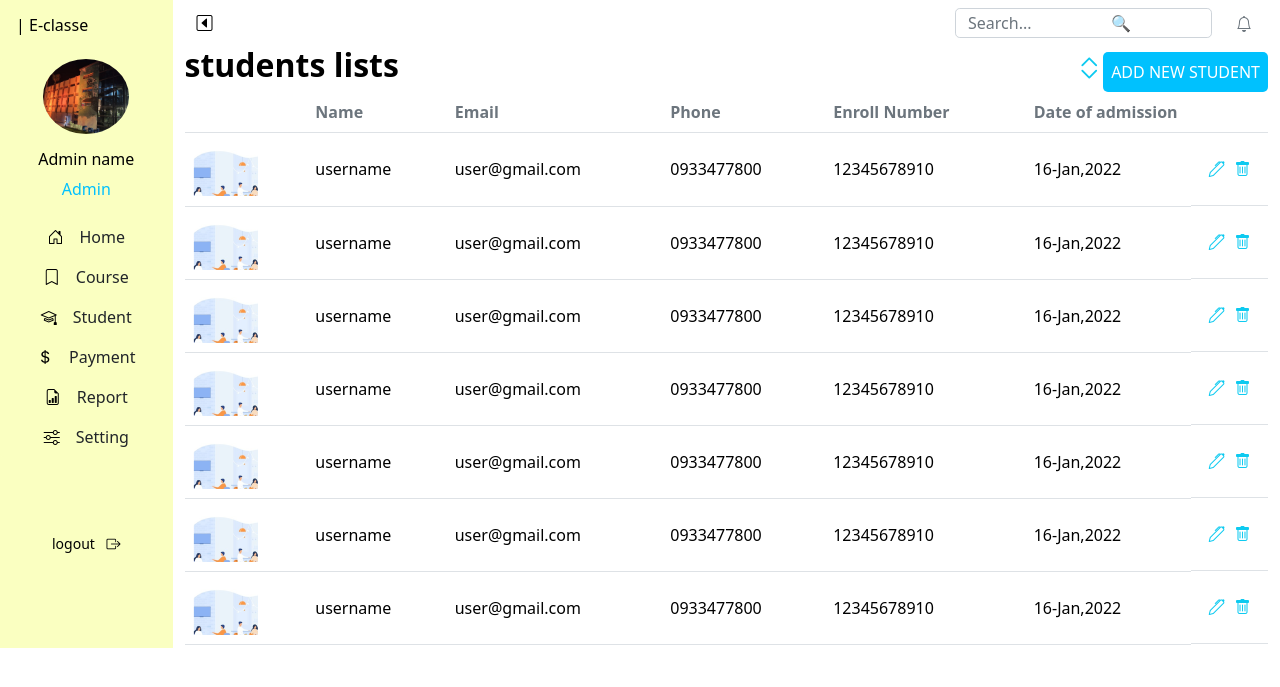
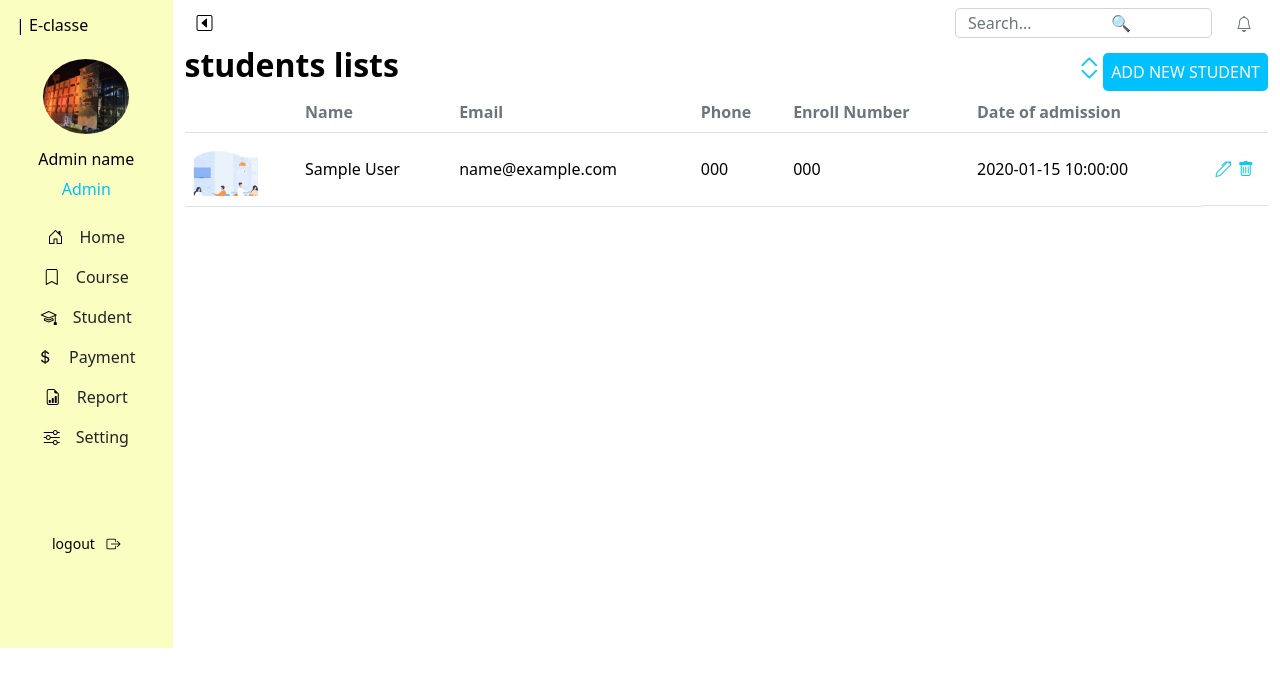
Before and after one commit to zaiad/E-LEARNING-APPLICATION, a PHP site: page /Student.php in a window 1280 px wide. Shown: the top 687 px of the page. Run offline with PHP 8.4, Linux system fonts and the light colour scheme; tables that the repository leaves empty or names only in its code hold one stand-in row (values such as "Sample post"); some libraries are stand-ins or nearby versions.

Commit message:
add update select delete

```diff
--- a/Student.php
+++ b/Student.php
@@ -37,7 +37,7 @@ include ('navbar.php')
                     <div class="d-flex justify-content-between">
                     <h2 class="fw-bold">students lists</h2>
                     <div>
-                        <i class="bi bi-chevron-expand fs-3 text-info"></i><button class="p-2" style="background-color: #00C1FE; color:white; border:none; border-radius:5px;">ADD NEW STUDENT</button>
+                        <i class="bi bi-chevron-expand fs-3 text-info"></i><a href="add.php" class="p-2 text-nowrap" style="background-color: #00C1FE; color:white; border:none; border-radius:5px; text-decoration:none;">ADD NEW STUDENT</a>
                     </div>
                    </div>
                      <div class="table-responsive ">
@@ -54,27 +54,32 @@ include ('navbar.php')
                      </tr>
 
                      <?php
-                        $Data = file_get_contents('studentlist.json');
-                        $student = json_decode($Data,true);
-                      foreach($student as $student){
-                          echo'<tr>
-                          <td class="text-black "> <img src="img/username.png" alt="" ></td>
-                          <td class="text-black py-4">'.$student['name'].'</td>
-                          <td class="text-black py-4">'.$student['email'].'</td>
-                          <td class="text-black py-4">'.$student['phone'].'</td>
-                          <td class="text-black py-4">'.$student['enroll_number'].'</td>
-                          <td class="text-black py-4">'.$student['date_of_admission'].'</td>
-                          <td class="py-4 d-flex justify-content-evenly"><i class="bi bi-pen text-info" id="text-ciel"></i><i class="bi bi-trash text-info" id="text-ciel"></i></td>
-                      </tr>';
-                      }
+                        $conn = new mysqli('localhost' , 'root', '' ,'e_classe_db');
 
+                        if ($conn->connect_error) {
+                          die('Connection failed: '. $conn  ->connect_error);
+                        }
 
+                        $sql = "SELECT name, email, phone, enroll_number, date_of_admission from students order by id desc";
+                        $result =$conn->query($sql);
 
-                     ?>
-
-
-
-
+                        if ($result-> num_rows > 0) {
+                            while ($row = $result-> fetch_assoc()) {
+                                echo '<tr>
+                                    <td class="text-black "> <img src="img/username.png" alt="" ></td>
+                                    <td class="text-black py-4">'.$row['name'].'</td>
+                                    <td class="text-black py-4">'.$row['email'].'</td>
+                                    <td class="text-black py-4">'.$row['phone'].'</td>
+                                    <td class="text-black py-4">'.$row['enroll_number'].'</td>
+                                    <td class="text-black py-4">'.$row['date_of_admission'].'</td>
+                                    <td class="py-4 d-flex justify-content-evenly">
+                                    <a href="student.php?edit=<?php echo $row["id"]"><i class="bi bi-pen text-info" id="text-ciel"></i></a>
+                                    <a href="connecte.php"><i class="bi bi-trash text-info" id="text-ciel"></i></a></td>
+                                </tr>';
+                            }
+                        }
+                        $conn->close();
+                        ?>
                    </tbody>
                  </table>
                 </div>
--- a/studentlist.json
+++ /dev/null
@@ -1,51 +0,0 @@
-[
-    {
-        "name" :  "username",
-        "email"  :  "user@gmail.com",
-        "phone"  :  "0933477800",
-        "enroll_number"  :  "12345678910",
-        "date_of_admission"  :  "16-Jan,2022"
-    },
-    {
-        "name" :  "username",
-        "email"  :  "user@gmail.com",
-        "phone"  :  "0933477800",
-        "enroll_number"  :  "12345678910",
-        "date_of_admission"  :  "16-Jan,2022"
-    },
-    {
-        "name" :  "username",
-        "email"  :  "user@gmail.com",
-        "phone"  :  "0933477800",
-        "enroll_number"  :  "12345678910",
-        "date_of_admission"  :  "16-Jan,2022"
-    },
-    {
-        "name" :  "username",
-        "email"  :  "user@gmail.com",
-        "phone"  :  "0933477800",
-        "enroll_number"  :  "12345678910",
-        "date_of_admission"  :  "16-Jan,2022"
-    },
-    {
-        "name" :  "username",
-        "email"  :  "user@gmail.com",
-        "phone"  :  "0933477800",
-        "enroll_number"  :  "12345678910",
-        "date_of_admission"  :  "16-Jan,2022"
-    },
-    {
-        "name" :  "username",
-        "email"  :  "user@gmail.com",
-        "phone"  :  "0933477800",
-        "enroll_number"  :  "12345678910",
-        "date_of_admission"  :  "16-Jan,2022"
-    },
-    {
-        "name" :  "username",
-        "email"  :  "user@gmail.com",
-        "phone"  :  "0933477800",
-        "enroll_number"  :  "12345678910",
-        "date_of_admission"  :  "16-Jan,2022"
-    }
-]
```
Also changed, not shown: add.php (+30 -40 lines), connecte.php (added, +41 -0 lines), paymentlist.json (deleted, +0 -42 lines).
